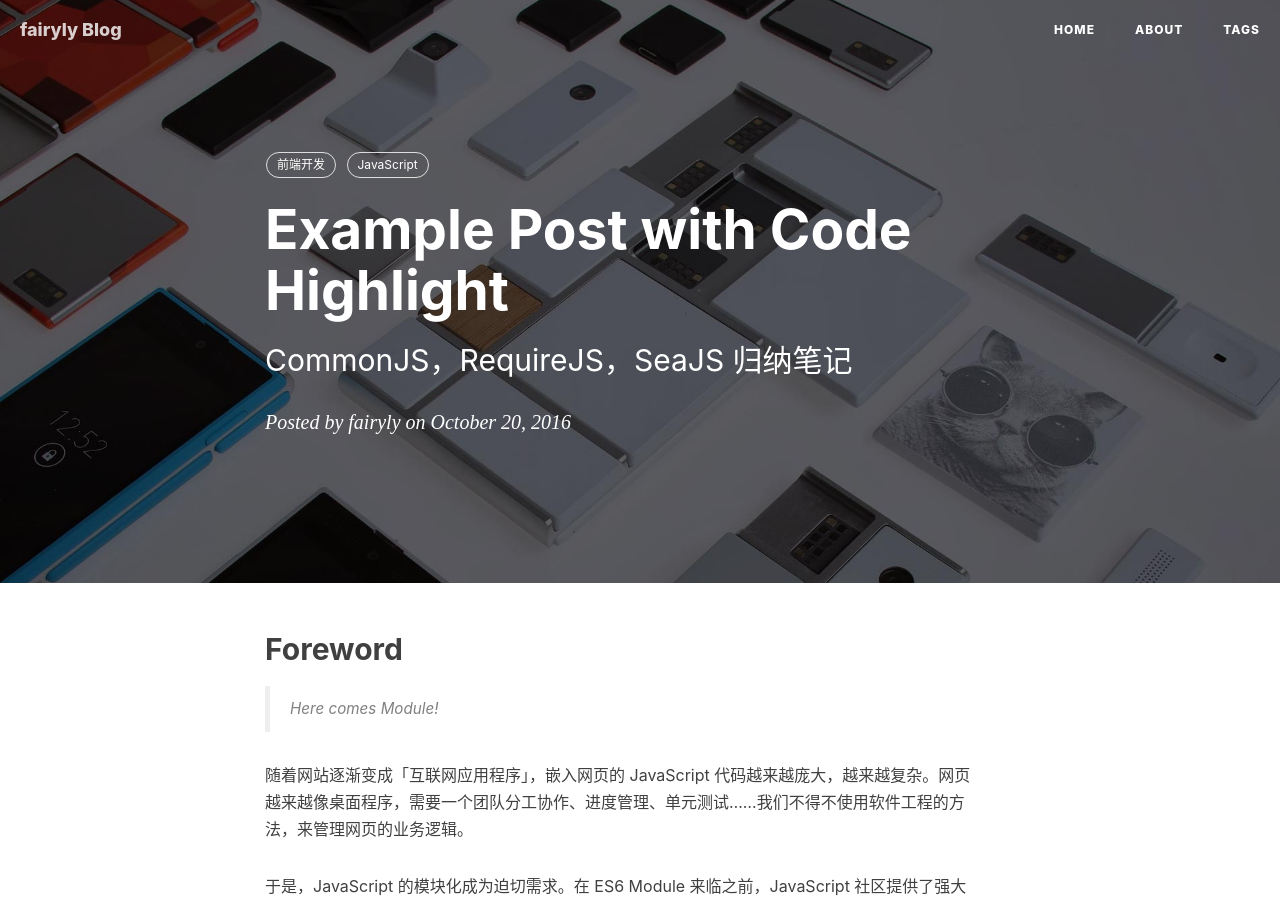
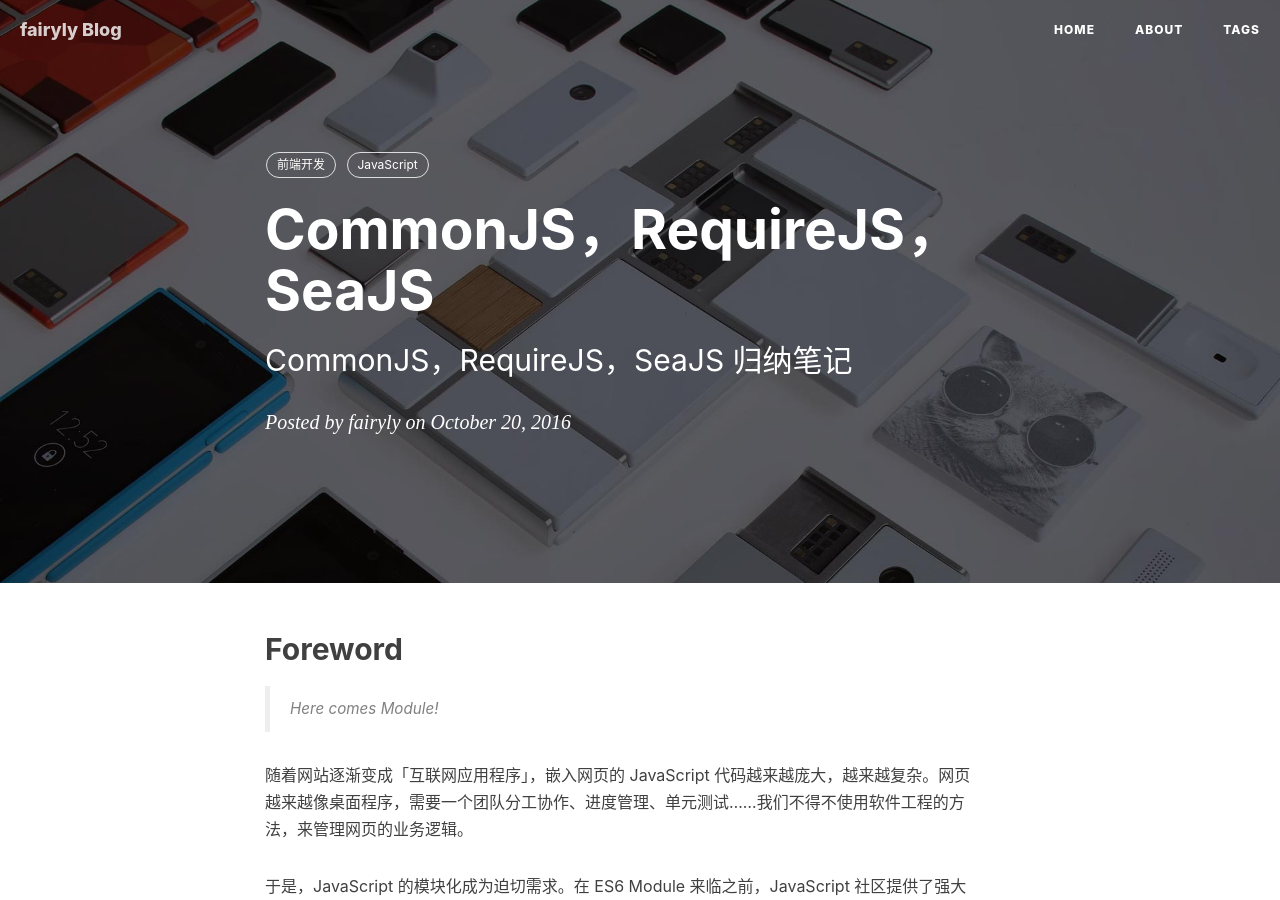
Before and after one commit to fairyly/myblog, a Jekyll site: the page built from _posts/2016-10-20-js-module-loader.markdown, in a window 1280 px wide and 900 px high. Built offline with Jekyll 4.4.1, drawn with Linux system fonts in a browser that asks for light colours; nearby versions of some CDN libraries; comment, search, counter and statistics services are not loaded.

Commit message:
Update 2016-10-20-js-module-loader.markdown

```diff
--- a/_posts/2016-10-20-js-module-loader.markdown
+++ b/_posts/2016-10-20-js-module-loader.markdown
@@ -1,6 +1,6 @@
 ---
 layout:     post
-title:      "Example Post with Code Highlight"
+title:      "CommonJS，RequireJS，SeaJS"
 subtitle:   "CommonJS，RequireJS，SeaJS 归纳笔记"
 date:       2016-10-20
 author:     "fairyly"
```
